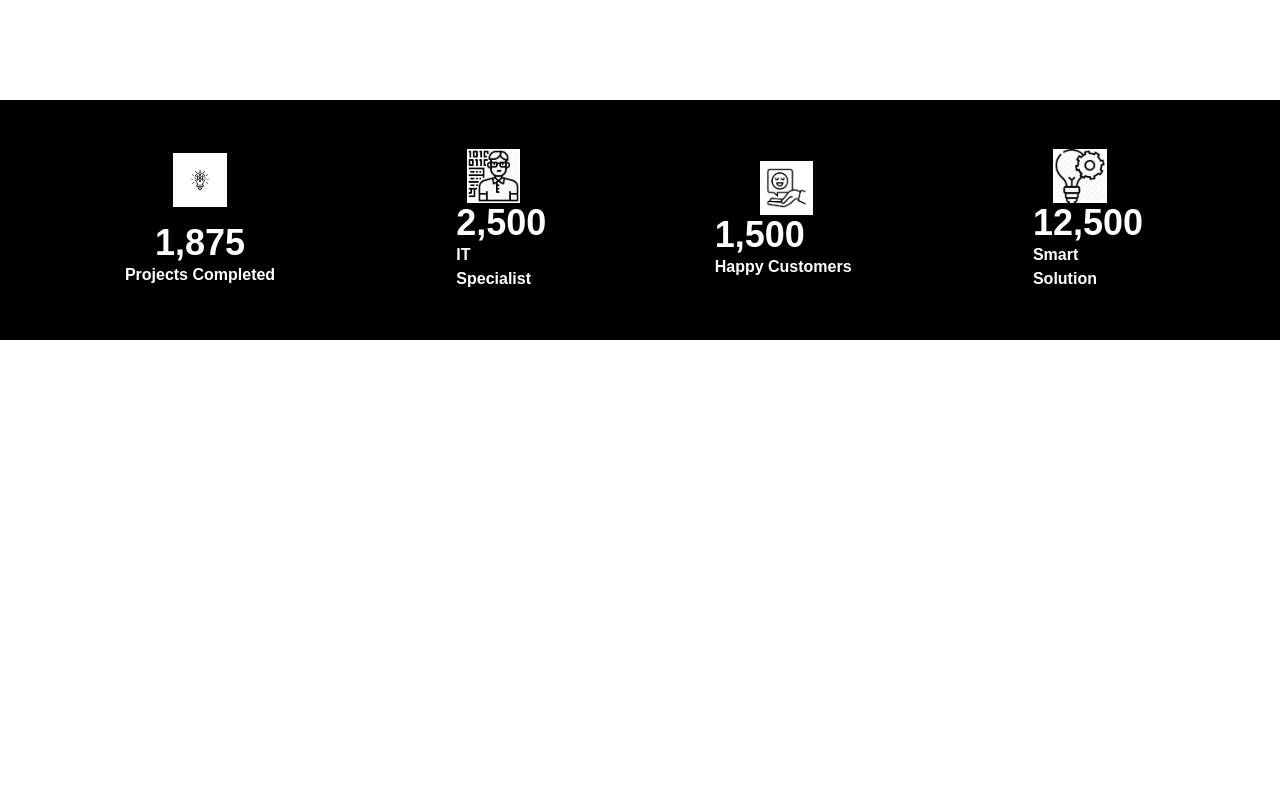
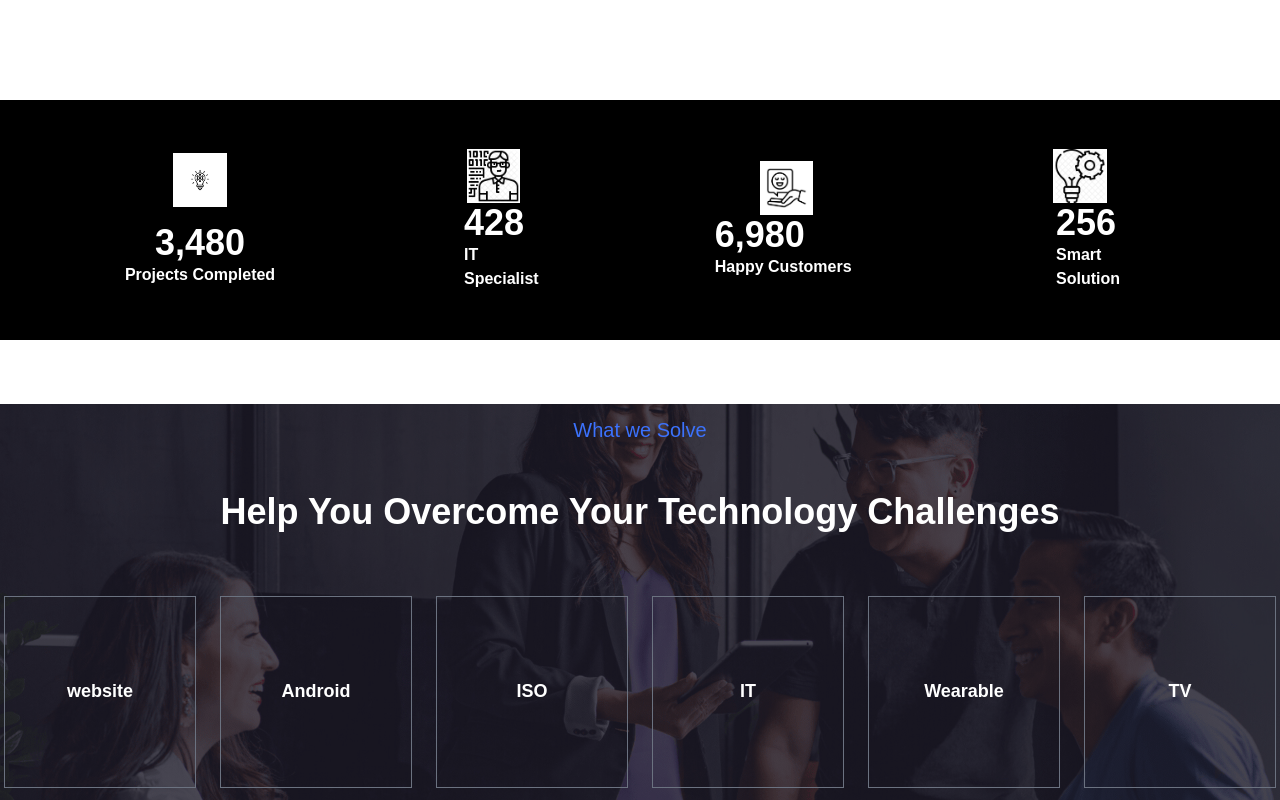
Before and after one commit to mrusmanmughal1/7kingscode, a React (Vite) app: page / in a window 1280 px wide. Shown: the part 1186-1986 px from the top of the page. Before the commit the page ends 1590 px from the top, so only its background shows below. Built offline with nearby package versions, Linux system fonts and the light colour scheme.

Commit message:
section added

```diff
--- a/src/UI/Counter.jsx
+++ b/src/UI/Counter.jsx
@@ -25,7 +25,7 @@ const Counter = () => {
               onExit={() => setCounterOn(false)}
             >
               <h2 className="text-4xl font-bold text-white">
-                {counterOn && <CountUp start={0} end={1875} duration={2.5} />}
+                {counterOn && <CountUp start={0} end={3480} duration={2.5} />}
               </h2>
             </ScrollTrigger>
             <p className="text-white w-40 font-semibold">Projects Completed</p>
@@ -42,7 +42,7 @@ const Counter = () => {
               onExit={() => setCounterOn(false)}
             >
               <h2 className="text-4xl font-bold text-white">
-                {counterOn && <CountUp start={0} end={2500} duration={2.5} />}
+                {counterOn && <CountUp start={0} end={428} duration={2.5} />}
               </h2>
             </ScrollTrigger>
             <p className="text-white w-30 font-semibold">IT Specialist</p>
@@ -59,7 +59,7 @@ const Counter = () => {
               onExit={() => setCounterOn(false)}
             >
               <h2 className="text-4xl font-bold text-white">
-                {counterOn && <CountUp start={0} end={1500} duration={2.5} />}
+                {counterOn && <CountUp start={0} end={6980} duration={2.5} />}
               </h2>
             </ScrollTrigger>
             <p className="text-white w-40 font-semibold">Happy Customers</p>
@@ -76,7 +76,7 @@ const Counter = () => {
               onExit={() => setCounterOn(false)}
             >
               <h2 className="text-4xl font-bold text-white">
-                {counterOn && <CountUp start={0} end={12500} duration={2.5} />}
+                {counterOn && <CountUp start={0} end={256} duration={2.5} />}
               </h2>
             </ScrollTrigger>
             <p className="text-white font-bold">Smart Solution</p>
--- /dev/null
+++ b/src/UI/TechnologyChallenges.jsx
@@ -0,0 +1,61 @@
+/* eslint-disable no-unused-vars */
+import React from "react";
+import Banner from "../assets/images/banner-4.jpg";
+
+const TechnologyChallenges = () => {
+  const container = [
+    {
+      title: "website",
+      icon: "",
+    },
+    {
+      title: "Android",
+      icon: "",
+    },
+    {
+      title: "ISO",
+      icon: "",
+    },
+    {
+      title: "IT",
+      icon: "",
+    },
+    {
+      title: "Wearable",
+      icon: "",
+    },
+    {
+      title: "TV",
+      icon: "",
+    },
+  ];
+  return (
+    <div className="relative">
+      <img src={Banner} alt="Banner" className="w-full h-auto" />
+      <div
+        className="absolute inset-0 bg-[#1D1B28] bg-opacity-80 flex flex-col items-center
+      justify-center text-white"
+      >
+        <p className="text-xl md:text-xl text-[#3C72FC]">What we Solve</p>
+        <p className="text-4xl md:text-4xl font-bold py-12">
+          Help You Overcome Your Technology Challenges
+        </p>
+        <div className="flex flex-wrap gap-6 justify-center mt-4 ">
+          {container.map((item, index) => (
+            <div
+              key={index}
+              className="w-48 h-48 items-center hover:text-black justify-center border border-gray-500 hover:bg-white"
+            >
+              <div className="text-center">
+                <div className="mb-20">{item.icon}</div>
+                <div className="text-lg font-semibold">{item.title}</div>
+              </div>
+            </div>
+          ))}
+        </div>
+      </div>
+    </div>
+  );
+};
+
+export default TechnologyChallenges;
--- a/src/pages/Main.jsx
+++ b/src/pages/Main.jsx
@@ -2,6 +2,7 @@ import Header from "../Components/Header";
 import BestSolution from "../UI/BestSolution";
 import Counter from "../UI/Counter";
 import Hero from "../UI/Hero";
+import TechnologyChallenges from "../UI/TechnologyChallenges";
 
 const Main = () => {
   return (
@@ -10,6 +11,7 @@ const Main = () => {
       <Hero />
       <BestSolution />
       <Counter />
+      <TechnologyChallenges />
     </div>
   );
 };
```
Also changed, not shown: src/assets/images/banner-4.jpg (added).
